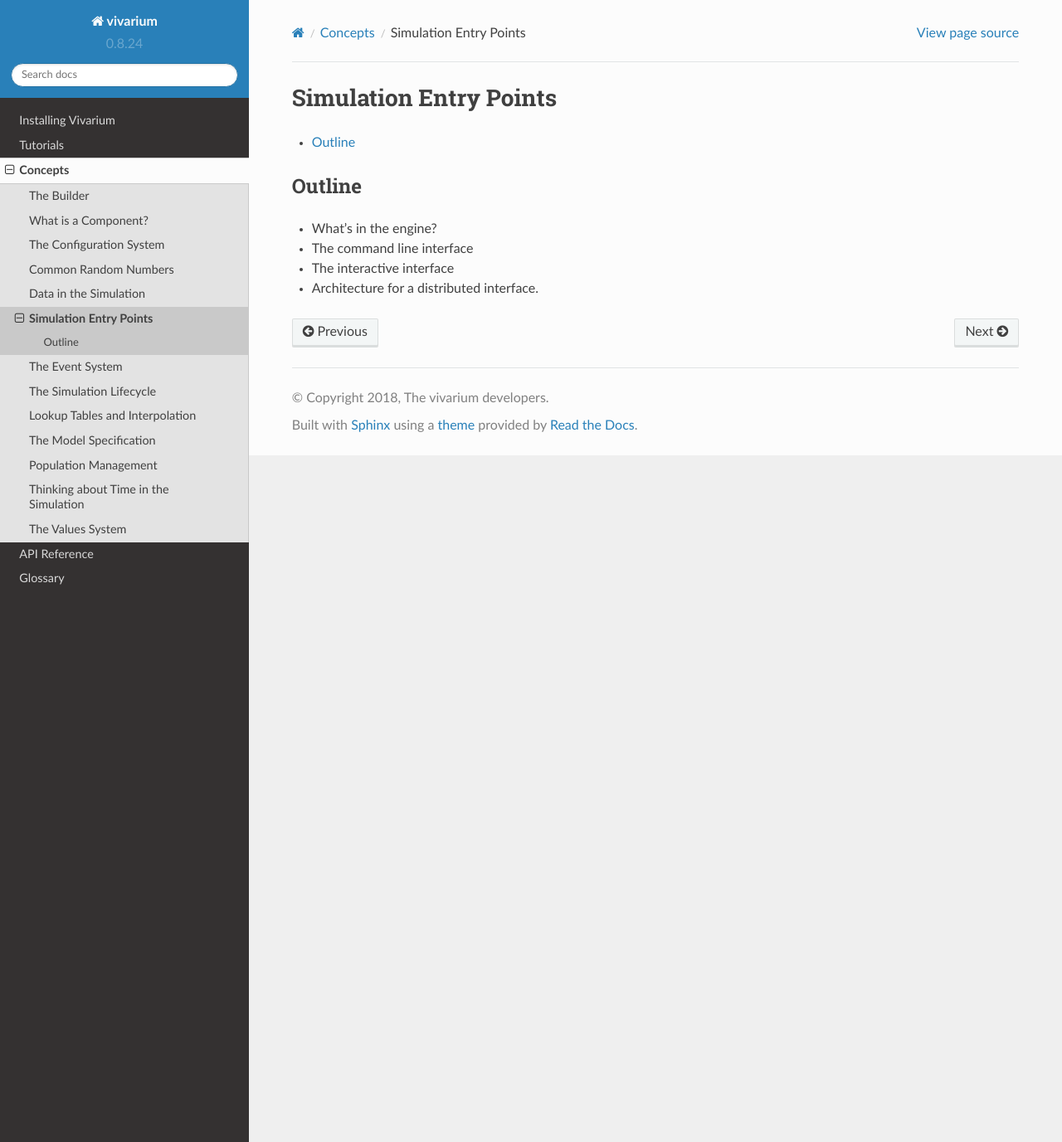
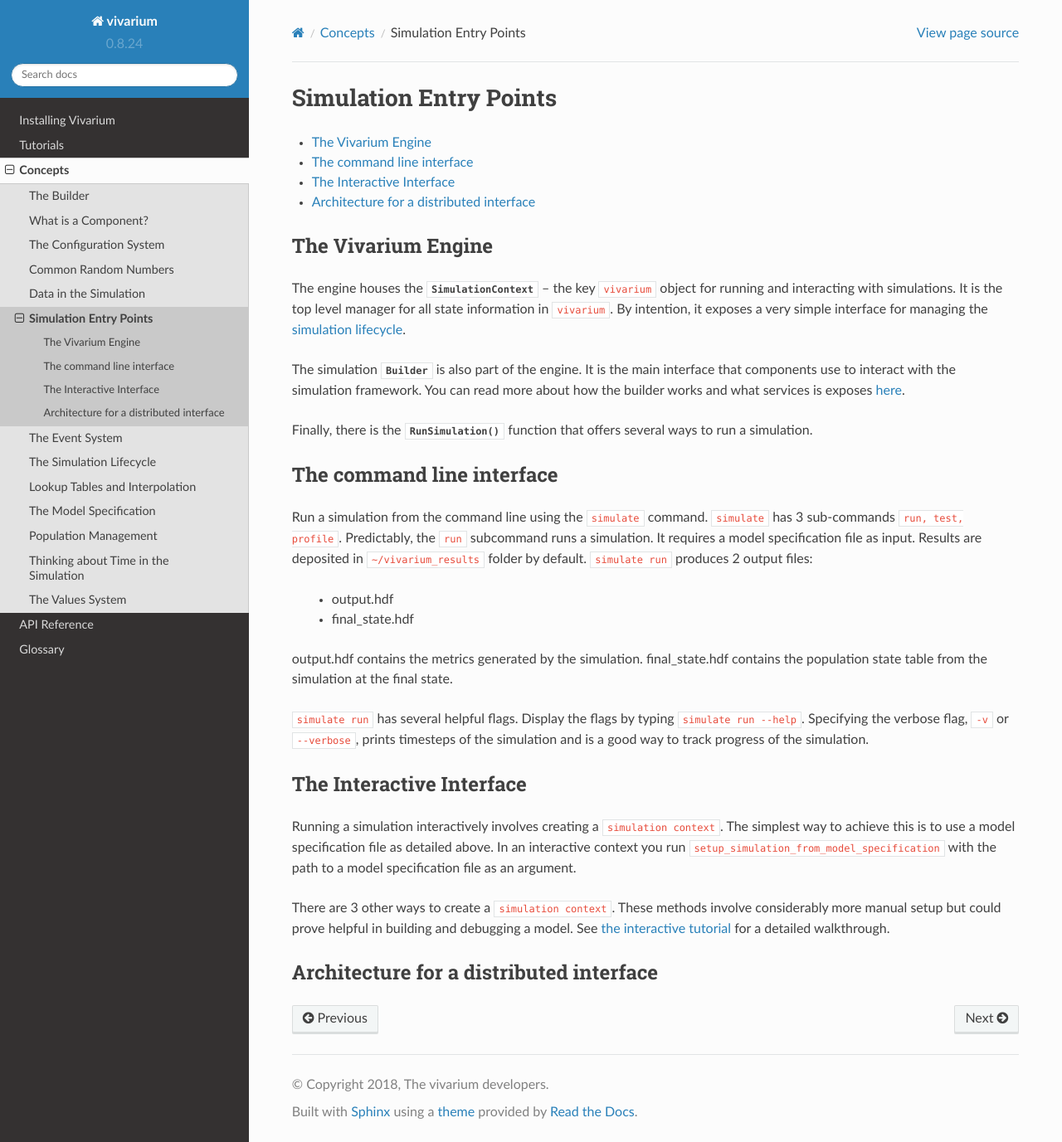
Before and after one commit to ihmeuw/vivarium, a Sphinx documentation site: the page built from docs/source/concepts/entry_points.rst, in a window 1280 px wide and 1377 px high. Shown: the whole window at 83% size. Built offline with Sphinx 7.4.7 and the Read the Docs theme 2.0.0, drawn with Linux system fonts in a browser that asks for light colours.

Commit message:
material for engine, command line, interactive. Next up distributed architecture

```diff
--- a/docs/source/concepts/entry_points.rst
+++ b/docs/source/concepts/entry_points.rst
@@ -9,10 +9,53 @@ Simulation Entry Points
    :local:
    :backlinks: none
 
-Outline
--------
+The Vivarium Engine
+-------------------
 
-- What's in the engine?
-- The command line interface
-- The interactive interface
-- Architecture for a distributed interface.
+The engine houses the :class:`SimulationContext` -- the key ``vivarium`` object
+for running and interacting with simulations. It is the top level manager
+for all state information in ``vivarium``.  By intention, it exposes a very
+simple interface for managing the
+:ref:`simulation lifecycle <lifecycle_concept>`.
+
+The simulation :class:`Builder` is also part of the engine. It is the main
+interface that components use to interact with the simulation framework. You
+can read more about how the builder works and what services is exposes
+:ref:`here <builder_concept>`.
+
+Finally, there is the :func:`RunSimulation` function that offers several ways to run
+a simulation.
+
+
+The command line interface
+--------------------------
+
+Run a simulation from the command line using the ``simulate`` command. ``simulate``
+has 3 sub-commands ``run, test, profile``. Predictably, the ``run`` subcommand runs
+a simulation. It requires a model specification file as input. Results are deposited
+in ``~/vivarium_results`` folder by default. ``simulate run`` produces 2 output files:
+
+   - output.hdf
+   - final_state.hdf
+
+output.hdf contains the metrics generated by the simulation. final_state.hdf contains
+the population state table from the simulation at the final state.
+
+``simulate run`` has several helpful flags. Display the flags by typing
+``simulate run --help``. Specifying the verbose flag, ``-v`` or ``--verbose``, prints
+timesteps of the simulation and is a good way to track progress of the simulation.
+
+The Interactive Interface
+-------------------------
+
+Running a simulation interactively involves creating a ``simulation context``. The simplest
+way to achieve this is to use a model specification file as detailed above. In an
+interactive context you run ``setup_simulation_from_model_specification`` with the path
+to a model specification file as an argument.
+
+There are 3 other ways to create a ``simulation context``. These methods involve considerably
+more manual setup but could prove helpful in building and debugging a model.
+See :ref:`the interactive tutorial <interactive_tutorial>` for a detailed walkthrough.
+
+Architecture for a distributed interface
+----------------------------------------
```
